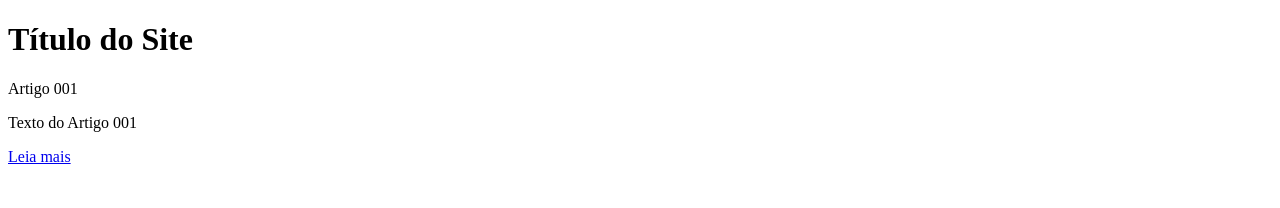
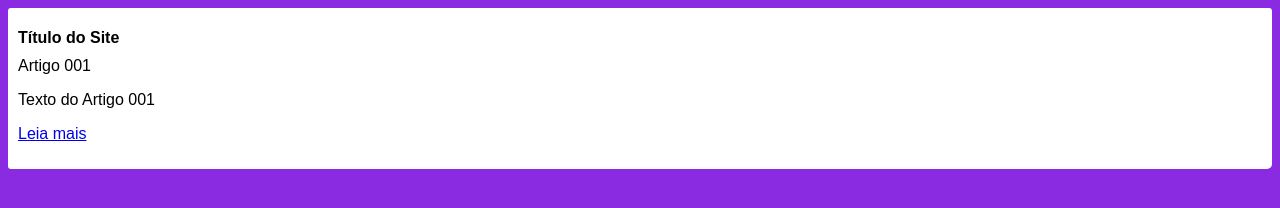
Before and after one commit to Jimtorelli/Projeto-site, a plain HTML site: page index.html in a window 1280 px wide. Drawn offline with Linux system fonts and the light colour scheme.

Commit message:
Iniciei o design

```diff
--- /dev/null
+++ b/estilos/style.css
@@ -0,0 +1,16 @@
+* {
+    font-family: Arial, Helvetica, sans-serif;
+    font-size: 16px;
+}
+body {
+    background-color: blueviolet;
+
+    main {
+        background-color: white;
+        width: ;500px
+        margin: 0 auto;
+        padding: 10px;
+        border-radius: 3px 3px 5px; rgb(0, 0, 0.473);
+    }
+
+}
--- a/index.html
+++ b/index.html
@@ -4,6 +4,7 @@
     <meta charset="UTF-8">
     <meta name="viewport" content="width=device-width, initial-scale=1.0">
     <title>Título do Site</title>
+    <link rel="stylesheet" href="estilos/style.css">
 </head>
 <body>
     <main>
```
